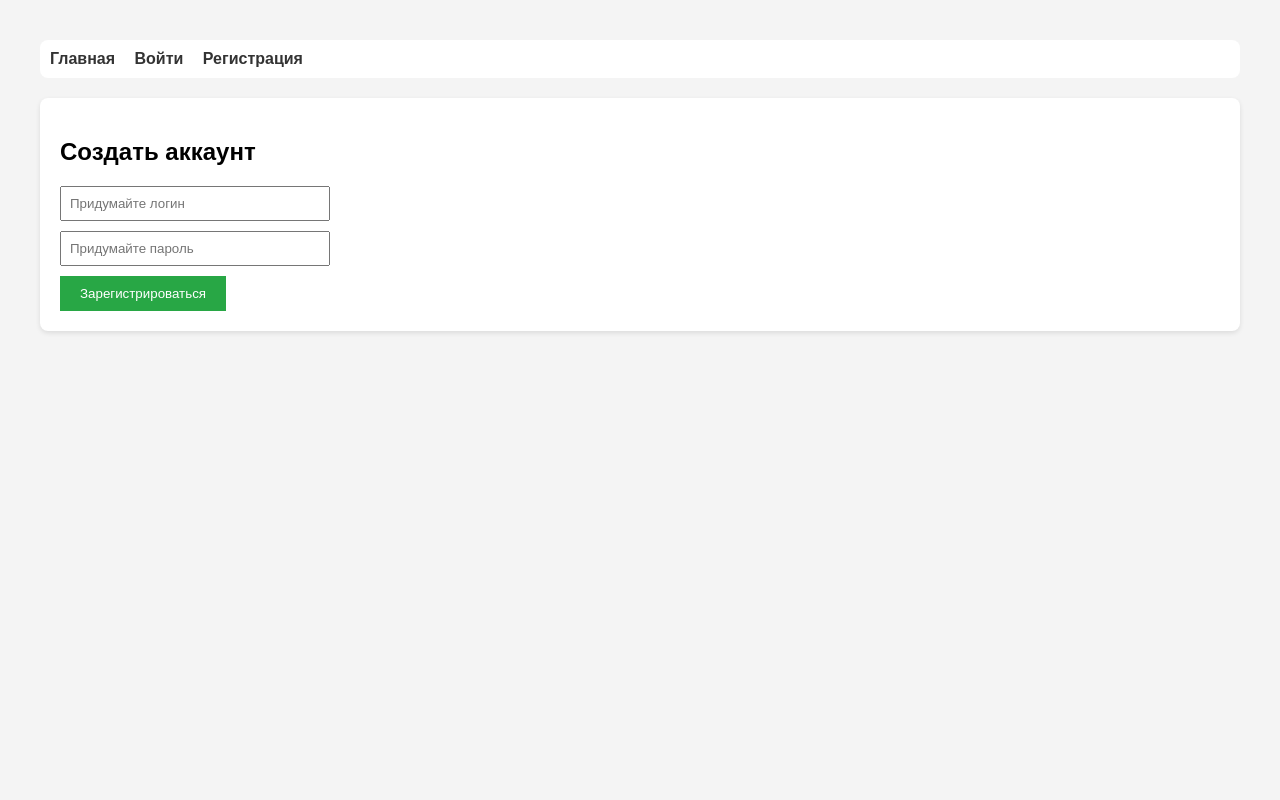
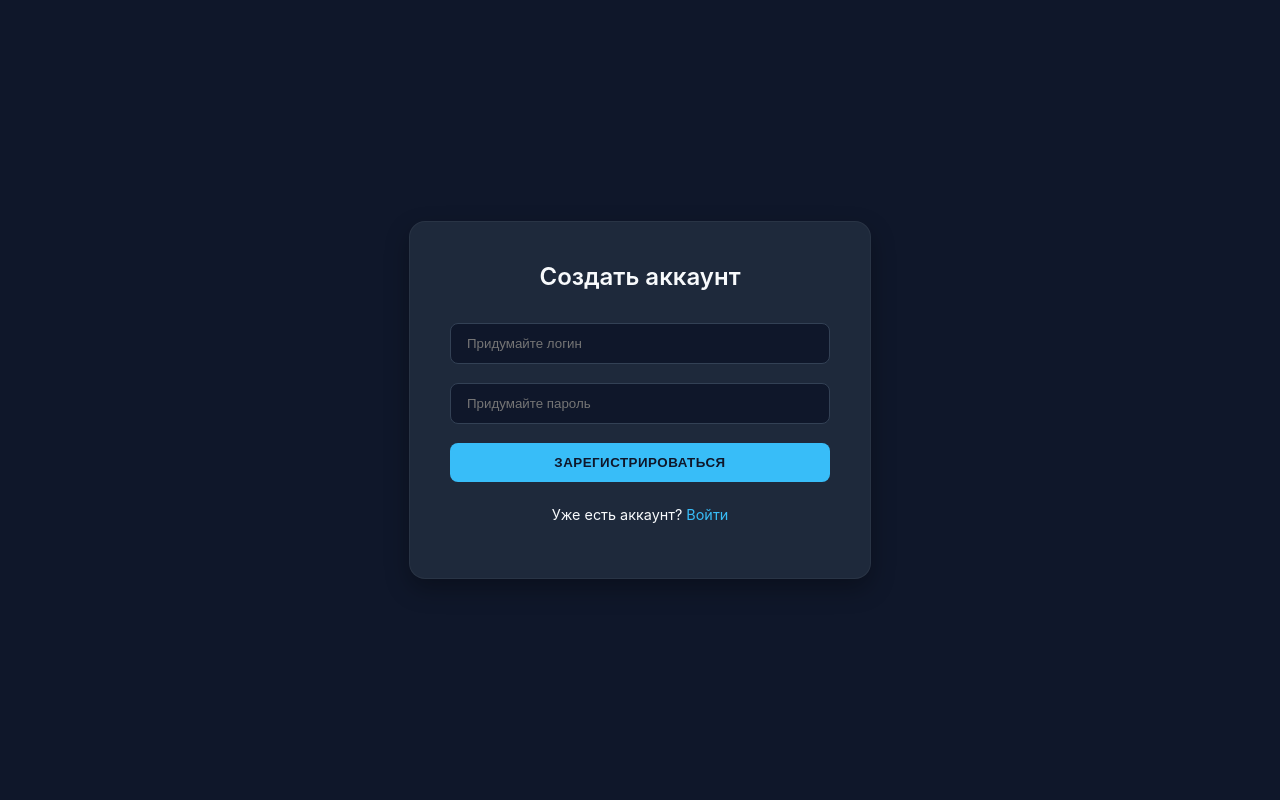
Before and after one commit to YaruMaria/-, a Flask app: page /register in a window 1280 px wide. Run offline with Flask 3, Linux system fonts and the light colour scheme.

Commit message:
база данных есть кабинет личный тоже, дизайн слабоват

```diff
--- a/app.py
+++ b/app.py
@@ -1,95 +1,96 @@
-from flask import Flask, render_template, redirect, url_for, flash, request
-from flask_sqlalchemy import SQLAlchemy
+import os
+from flask import Flask, render_template, redirect, url_for, request, flash
 from flask_login import LoginManager, UserMixin, login_user, login_required, logout_user, current_user
-from flask_bcrypt import Bcrypt
-import os
+from werkzeug.security import generate_password_hash, check_password_hash
 
 app = Flask(__name__)
-app.config['SECRET_KEY'] = 'your_secret_key_here'
-# Файл базы данных будет создан в папке проекта под именем database.db
-app.config['SQLALCHEMY_DATABASE_URI'] = 'sqlite:///database.db'
-app.config['SQLALCHEMY_TRACK_MODIFICATIONS'] = False
+app.config['SECRET_KEY'] = 'dev-key-12345'  # Секретный ключ для сессий
 
-db = SQLAlchemy(app)
-bcrypt = Bcrypt(app)
-login_manager = LoginManager(app)
-login_manager.login_view = 'login'
+# Настройка менеджера авторизации
+login_manager = LoginManager()
+login_manager.init_app(app)
+login_manager.login_view = 'login'  # Куда перенаправлять неавторизованных
+login_manager.login_message = "Пожалуйста, войдите, чтобы увидеть эту страницу."
 
-# --- МОДЕЛИ БАЗЫ ДАННЫХ ---
+# Временная база данных в памяти (Имя: {пароль, id})
+# В реальном проекте здесь должна быть база данных (SQLite/PostgreSQL)
+users_db = {
+    "admin": {"password": generate_password_hash("1234"), "id": "1"}
+}
 
-class User(db.Model, UserMixin):
-    id = db.Column(db.Integer, primary_key=True)
-    username = db.Column(db.String(50), unique=True, nullable=False)
-    password = db.Column(db.String(100), nullable=False)
-    # Связь с записями: один пользователь может иметь много записей
-    records = db.relationship('Record', backref='owner', lazy=True)
 
-class Record(db.Model):
-    id = db.Column(db.Integer, primary_key=True)
-    content = db.Column(db.Text, nullable=False)
-    user_id = db.Column(db.Integer, db.ForeignKey('user.id'), nullable=False)
+# Класс пользователя для Flask-Login
+class User(UserMixin):
+    def __init__(self, id, username):
+        self.id = id
+        self.username = username
+
 
 @login_manager.user_loader
 def load_user(user_id):
-    return User.query.get(int(user_id))
+    for username, data in users_db.items():
+        if data['id'] == user_id:
+            return User(user_id, username)
+    return None
 
-# --- МАРШРУТЫ (ROUTES) ---
 
+# ГЛАВНАЯ СТРАНИЦА (теперь закрыта декоратором)
 @app.route('/')
+@login_required
 def index():
-    return render_template('index.html')
+    return render_template('index.html', name=current_user.username)
 
+
+# СТРАНИЦА ВХОДА
+@app.route('/login', methods=['GET', 'POST'])
+def login():
+    if current_user.is_authenticated:
+        return redirect(url_for('index'))
+
+    if request.method == 'POST':
+        username = request.form.get('username')
+        password = request.form.get('password')
+
+        user_data = users_db.get(username)
+        if user_data and check_password_hash(user_data['password'], password):
+            user_obj = User(user_data['id'], username)
+            login_user(user_obj)
+            return redirect(url_for('index'))
+        else:
+            flash('Неверное имя пользователя или пароль')
+
+    return render_template('login.html')
+
+
+# РЕГИСТРАЦИЯ
 @app.route('/register', methods=['GET', 'POST'])
 def register():
     if request.method == 'POST':
-        # Хешируем пароль для безопасности
-        hashed_pw = bcrypt.generate_password_hash(request.form['password']).decode('utf-8')
-        new_user = User(username=request.form['username'], password=hashed_pw)
-        try:
-            db.session.add(new_user)
-            db.session.commit()
-            flash('Аккаунт создан! Теперь вы можете войти.')
+        username = request.form.get('username')
+        password = request.form.get('password')
+
+        if username in users_db:
+            flash('Пользователь уже существует')
+        else:
+            # Добавляем в нашу "базу"
+            new_id = str(len(users_db) + 1)
+            users_db[username] = {
+                "password": generate_password_hash(password),
+                "id": new_id
+            }
+            flash('Регистрация успешна! Теперь войдите.')
             return redirect(url_for('login'))
-        except:
-            flash('Такой пользователь уже существует.')
+
     return render_template('register.html')
 
-@app.route('/login', methods=['GET', 'POST'])
-def login():
-    if request.method == 'POST':
-        user = User.query.filter_by(username=request.form['username']).first()
-        if user and bcrypt.check_password_hash(user.password, request.form['password']):
-            login_user(user)
-            return redirect(url_for('dashboard'))
-        else:
-            flash('Ошибка входа. Проверьте логин и пароль.')
-    return render_template('login.html')
 
-@app.route('/dashboard')
+# ВЫХОД
+@app.route('/logout')
 @login_required
-def dashboard():
-    # Показываем только те записи, которые принадлежат вошедшему пользователю
-    user_records = Record.query.filter_by(user_id=current_user.id).all()
-    return render_template('dashboard.html', records=user_records)
-
-# ЭТОТ БЛОК МЫ ДОБАВИЛИ: Сохранение данных в базу
-@app.route('/add_record', methods=['POST'])
-@login_required
-def add_record():
-    content = request.form.get('content')
-    if content:
-        # Создаем запись и привязываем её к ID текущего пользователя
-        new_record = Record(content=content, user_id=current_user.id)
-        db.session.add(new_record)
-        db.session.commit()
-    return redirect(url_for('dashboard'))
-
-@app.route('/logout')
 def logout():
     logout_user()
-    return redirect(url_for('index'))
+    return redirect(url_for('login'))
+
 
 if __name__ == '__main__':
-    with app.app_context():
-        db.create_all() # Создает таблицы, если их еще нет
     app.run(debug=True)
--- /dev/null
+++ b/static/style.css
@@ -0,0 +1,87 @@
+:root {
+    --bg-color: #0f172a;        /* Глубокий темно-синий */
+    --card-bg: #1e293b;        /* Цвет карточки */
+    --accent: #38bdf8;         /* Спокойный голубой акцент */
+    --text-main: #f8fafc;
+    --text-muted: #94a3b8;
+}
+
+body {
+    background-color: var(--bg-color);
+    color: var(--text-main);
+    font-family: 'Inter', -apple-system, sans-serif;
+    display: flex;
+    justify-content: center;
+    align-items: center;
+    height: 100vh;
+    margin: 0;
+}
+
+.auth-card {
+    background: var(--card-bg);
+    padding: 2.5rem;
+    border-radius: 16px;
+    box-shadow: 0 10px 25px rgba(0, 0, 0, 0.3);
+    width: 100%;
+    max-width: 380px;
+    border: 1px solid rgba(255, 255, 255, 0.05);
+}
+
+h2 {
+    margin-top: 0;
+    font-weight: 600;
+    font-size: 1.5rem;
+    text-align: center;
+    margin-bottom: 2rem;
+}
+
+.input-group {
+    margin-bottom: 1.2rem;
+}
+
+input {
+    width: 100%;
+    padding: 12px 16px;
+    background: #0f172a;
+    border: 1px solid #334155;
+    border-radius: 8px;
+    color: white;
+    box-sizing: border-box;
+    transition: all 0.3s ease;
+}
+
+input:focus {
+    outline: none;
+    border-color: var(--accent);
+    box-shadow: 0 0 0 2px rgba(56, 189, 248, 0.2);
+}
+
+button {
+    width: 100%;
+    padding: 12px;
+    background: var(--accent);
+    color: var(--bg-color);
+    border: none;
+    border-radius: 8px;
+    font-weight: 700;
+    cursor: pointer;
+    text-transform: uppercase;
+    letter-spacing: 0.5px;
+    transition: transform 0.2s, opacity 0.2s;
+}
+
+button:hover {
+    opacity: 0.9;
+    transform: translateY(-1px);
+}
+
+.links {
+    margin-top: 1.5rem;
+    text-align: center;
+    font-size: 0.9rem;
+}
+
+a {
+    color: var(--accent);
+    text-decoration: none;
+}
--- a/templates/register.html
+++ b/templates/register.html
@@ -1,9 +1,27 @@
-{% extends "base.html" %}
-{% block content %}
-<h2>Создать аккаунт</h2>
-<form action="/register" method="POST"> <!-- Отправляет данные на регистрацию -->
-    <input type="text" name="username" placeholder="Придумайте логин" required>
-    <input type="password" name="password" placeholder="Придумайте пароль" required>
-    <button type="submit">Зарегистрироваться</button>
-</form>
-{% endblock %}
+<!DOCTYPE html>
+<html lang="ru">
+<head>
+    <meta charset="UTF-8">
+    <title>Регистрация учителя</title>
+    <!-- Подключаем тот же файл стилей -->
+    <link rel="stylesheet" href="{{ url_for('static', filename='style.css') }}">
+</head>
+<body>
+    <div class="auth-card">
+        <h2>Создать аккаунт</h2>
+        <form method="post">
+            <div class="input-group">
+                <input type="text" name="username" placeholder="Придумайте логин" required>
+            </div>
+            <div class="input-group">
+                <input type="password" name="password" placeholder="Придумайте пароль" required>
+            </div>
+            <!-- Кнопка автоматически станет стильной благодаря CSS -->
+            <button type="submit">Зарегистрироваться</button>
+        </form>
+        <div class="links">
+            <p>Уже есть аккаунт? <a href="{{ url_for('login') }}">Войти</a></p>
+        </div>
+    </div>
+</body>
+</html>
```
Also changed, not shown: templates/login.html (+25 -9 lines).
